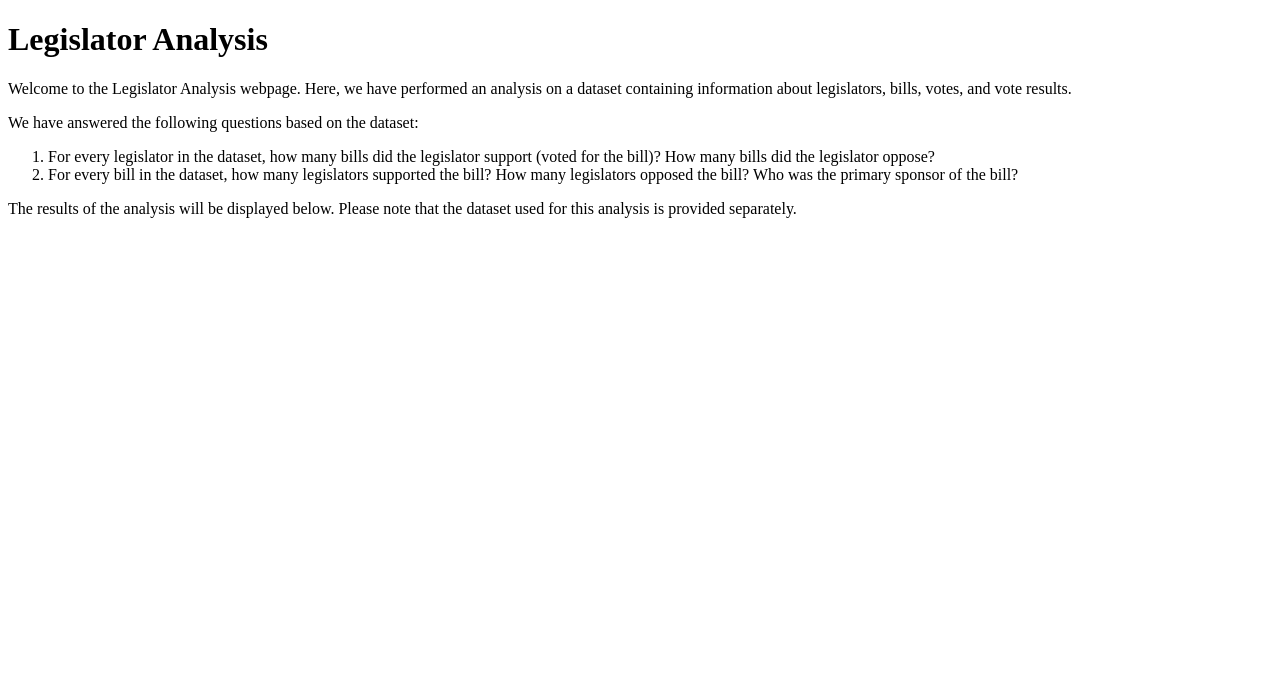
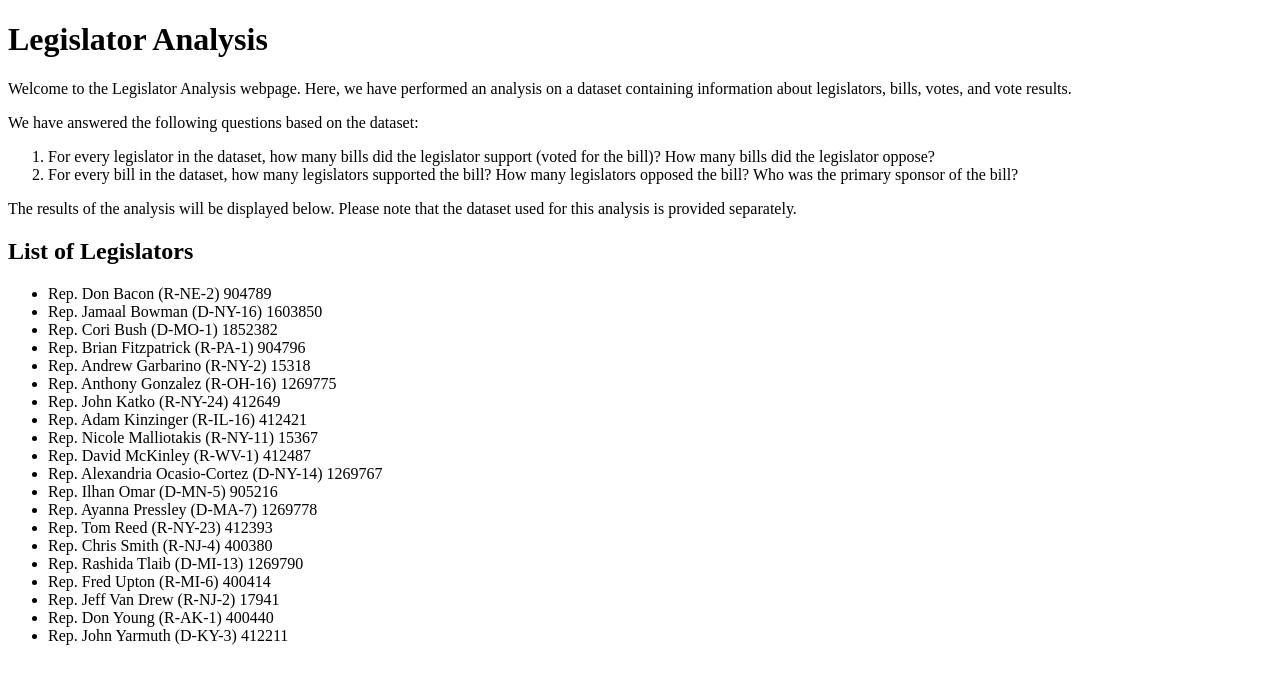
Before and after one commit to Monakairine/coding_challenge, a React (Create React App) app in the folder challenge/: page / in a window 1280 px wide. Shown: the top 684 px of the page. Built offline with nearby package versions, Linux system fonts and the light colour scheme; no server answers.

Commit message:
add a file reader hook

```diff
--- a/challenge/package.json
+++ b/challenge/package.json
@@ -3,8 +3,10 @@
   "version": "0.1.0",
   "private": true,
   "dependencies": {
+    "@testing-library/jest-dom": "5.16.5",
     "@testing-library/react": "13.4.0",
     "@testing-library/user-event": "13.5.0",
+    "@types/jest": "27.5.2",
     "@types/node": "16.18.34",
     "@types/react": "18.2.7",
     "@types/react-dom": "18.2.4",
--- a/challenge/src/app/modules/home/home.page.tsx
+++ b/challenge/src/app/modules/home/home.page.tsx
@@ -1,9 +1,20 @@
 import React from 'react';
 import { Header } from '../components/header.component';
 import { Footer } from '../components/footer.component';
+import useFetchDataFromFiles from './useFetchDataFromFiles';
 
 
 export const HomePage: React.FC<Record<string, never>> = () => {
+
+  const files = [
+    { name: "bills", file: "data/bills.csv" },
+    { name: "legislators", file: "data/legislators.csv" },
+    { name: "voteResults", file: "data/vote-results.csv" },
+    { name: "votes", file: "data/votes.csv" },
+  ];
+
+  const { legislators } = useFetchDataFromFiles(files);
+
 
   return (
     <React.Fragment>
@@ -23,6 +34,13 @@ export const HomePage: React.FC<Record<string, never>> = () => {
         The results of the analysis will be displayed below. Please note that the dataset used for this analysis is provided separately.
       </p>
 
+      <h2>List of Legislators</h2>
+      <ul>
+        {legislators.map((legislator: any) => (
+          <li key={legislator.id}>{legislator.name} {legislator.id}</li>
+        ))}
+      </ul>
+
 
       <Footer />
     </React.Fragment>
--- /dev/null
+++ b/challenge/src/app/modules/home/useFetchDataFromFiles.ts
@@ -0,0 +1,45 @@
+import { useEffect, useState } from "react";
+import Papa from "papaparse";
+
+
+interface FileData {
+  file: string;
+  name: string;
+}
+
+export default function useFetchDataFromFiles(files: FileData[]) {
+  const initialState = files.reduce(
+    (acc: { [x: string]: any[] }, { name }: any) => {
+      acc[name] = [];
+      return acc;
+    },
+    {}
+  );
+
+  const [data, setData] = useState(initialState);
+
+  useEffect(() => {
+    const fetchData = async (
+      file: RequestInfo | URL,
+      setDataCallback: { (parsedData: any): void; (arg0: unknown[]): void }
+    ) => {
+      try {
+        const response = await fetch(file);
+        const text = await response.text();
+        const results = Papa.parse(text, { header: true });
+        const parsedData = results.data;
+        setDataCallback(parsedData);
+      } catch (error) {
+        console.error(`Error retrieving ${file}:`, error);
+      }
+    };
+
+    files.forEach(({ file, name }) =>
+      fetchData(file, (parsedData: any) =>
+        setData((prevData: any) => ({ ...prevData, [name]: parsedData }))
+      )
+    );
+  }, [files]);
+
+  return data;
+}
```
Also changed, not shown: challenge/bills.csv (added), challenge/public/data/bills.csv (renamed from challenge/src/app/data/bills.csv), challenge/public/data/legislators.csv (renamed from challenge/src/app/data/legislators.csv), challenge/public/data/vote_results.csv (renamed from challenge/src/app/data/vote_results.csv), challenge/public/data/votes.csv (renamed from challenge/src/app/data/votes.csv), 1 other file (tests, documents, lock files or other folders).
